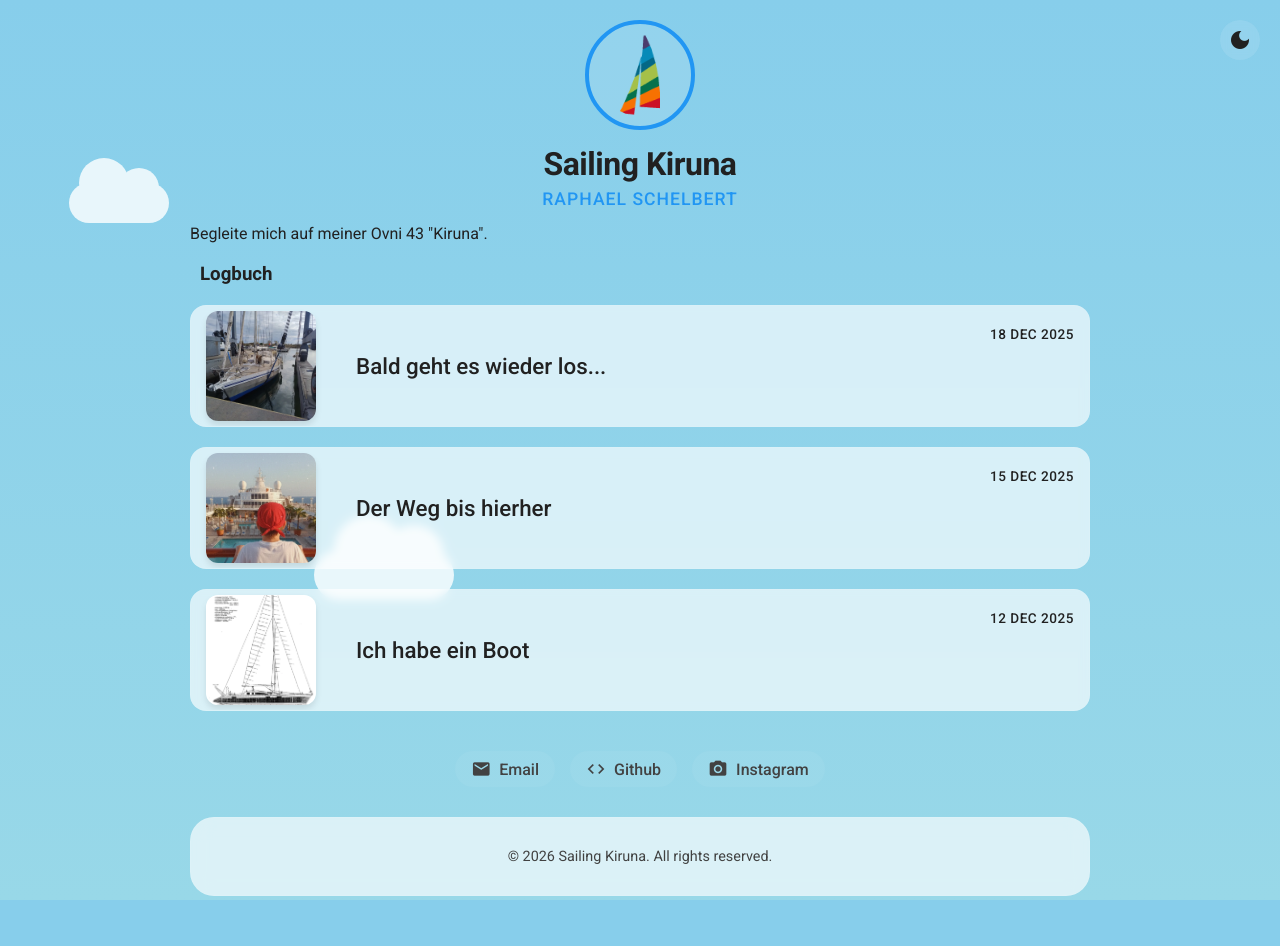
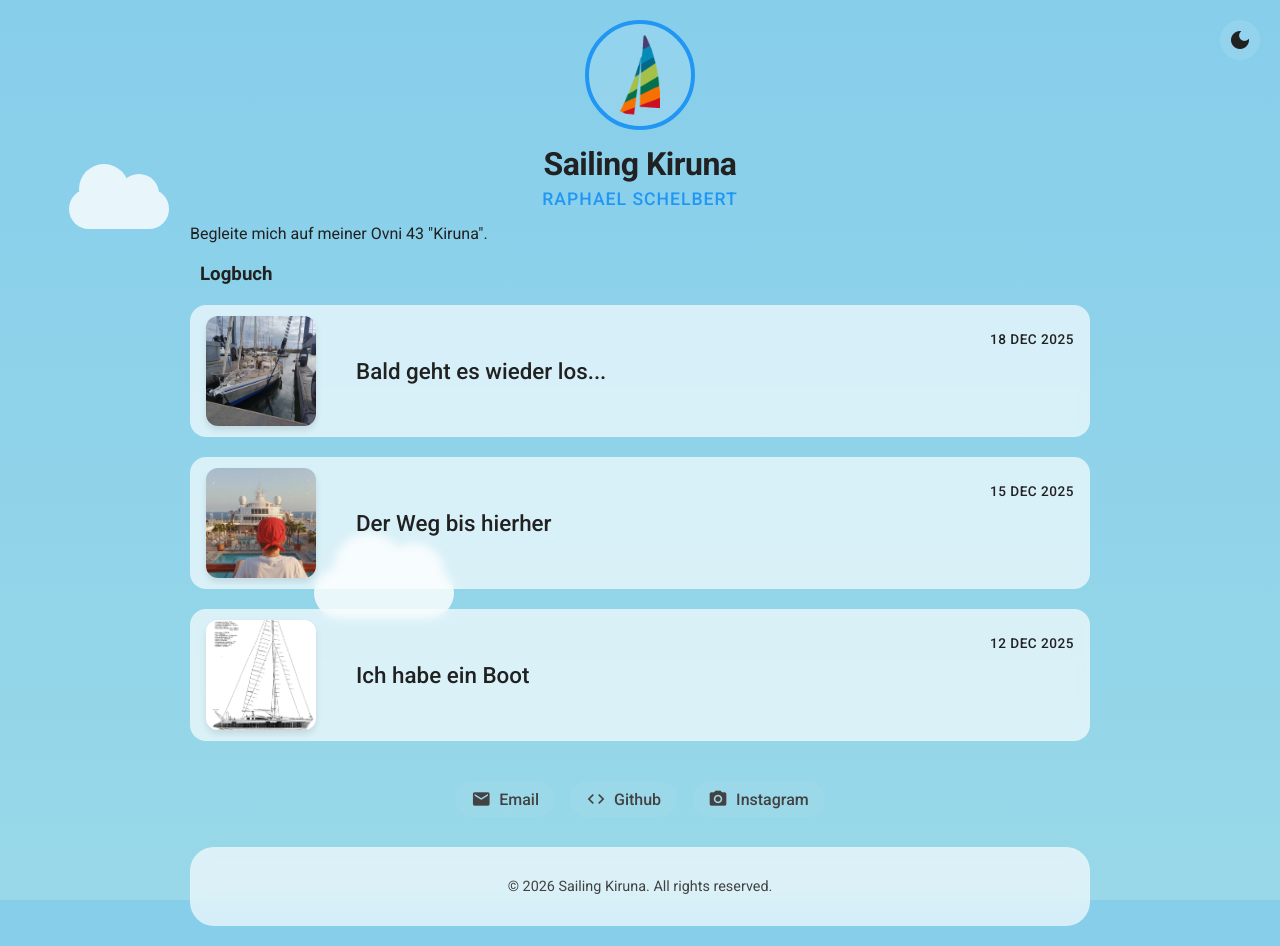
Before and after one commit to relyant/relyant.github.io, a Jekyll site: the page built from index.html, in a window 1280 px wide. Built offline with Jekyll 4.4.1, drawn with Linux system fonts in a browser that asks for light colours; before the commit the page ends 916 px from its top, so only the background shows below that.

Commit message:
Update default.html

```diff
--- a/_layouts/default.html
+++ b/_layouts/default.html
@@ -137,7 +137,7 @@
 
         .blog-row {
             position: relative;
-            display: flex; align-items: center; padding: 15px; padding-top: 5px; padding-bottom: 5px;
+            display: flex; align-items: center; padding: 15px; padding-top: 10px; padding-bottom: 10px;
             background: var(--surface-color);
             backdrop-filter: blur(5px);
             border-radius: 16px; margin-bottom: 20px; text-decoration: none; color: var(--text-primary); border: 1px solid rgba(255, 255, 255, 0.05); overflow: hidden; transition: transform 0.3s ease; z-index: 1;
```
